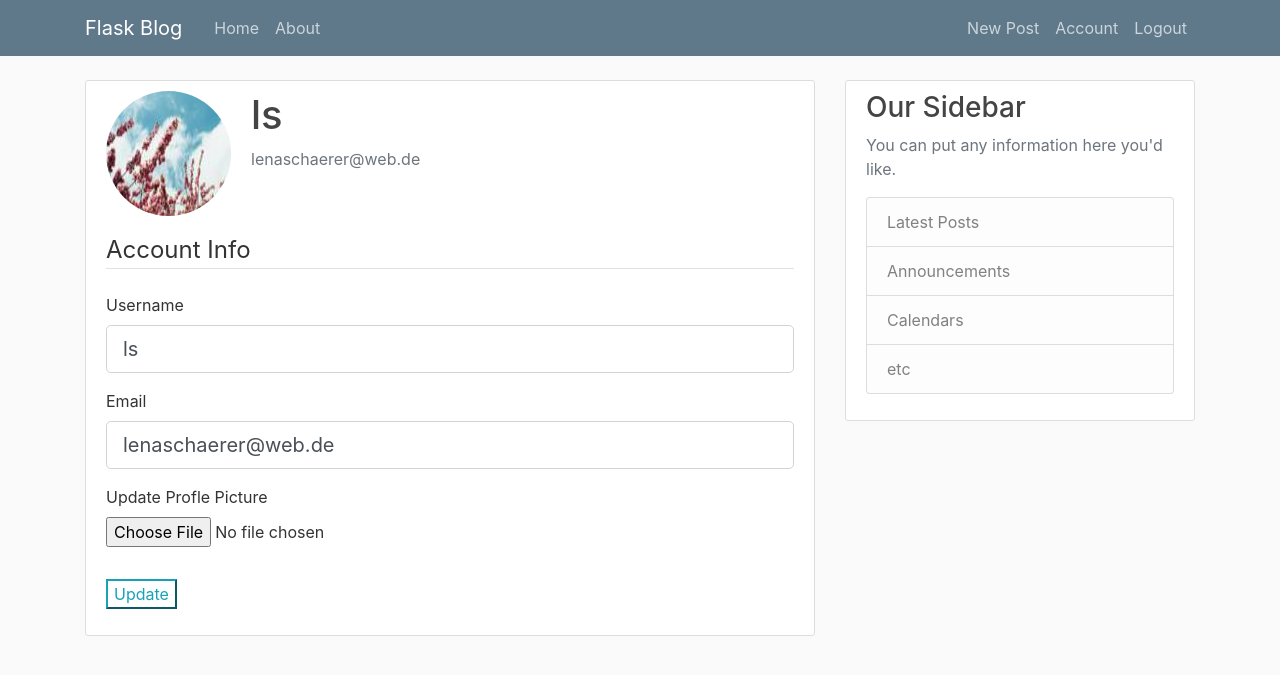
After one commit to lenaprog/Project_Blog, a Flask app: page /account in a window 1280 px wide. The commit adds this page. Shown: the top 675 px of the page. Run offline with Flask 2, Linux system fonts and the light colour scheme; a user stored in the database is signed in; some libraries are stand-ins or nearby versions.

Commit message:
User Authentification, User Account and Profile Picture and create, Update and Delete Posts, no flash message

```diff
--- a/flaskblog/__init__.py
+++ b/flaskblog/__init__.py
@@ -1,10 +1,16 @@
 
 from flask import Flask
 from flask_sqlalchemy import SQLAlchemy
+from flask_bcrypt import Bcrypt
+from flask_login import LoginManager
 
 app = Flask(__name__)
 app.config['SECRET_KEY'] = '5d9015adad41c24544a4495146dbd644'
 app.config['SQLALCHEMY_DATABASE_URI'] = 'sqlite:///site.db'
 db = SQLAlchemy(app)
+bcrypt = Bcrypt(app)
+login_manager = LoginManager(app)
+login_manager.login_view = 'login'
+login_manager.login_message_category = 'info'
 
 from flaskblog import routes
--- a/flaskblog/forms.py
+++ b/flaskblog/forms.py
@@ -1,6 +1,9 @@
 from flask_wtf import FlaskForm
-from wtforms import StringField, PasswordField, SubmitField, BooleanField
-from wtforms.validators import DataRequired, Length, Email, EqualTo
+from flask_wtf.file import FileField, FileAllowed
+from flask_login import current_user
+from wtforms import StringField, PasswordField, SubmitField, BooleanField, TextAreaField
+from wtforms.validators import DataRequired, Length, Email, EqualTo, ValidationError
+from flaskblog.models import User
 
 class  RegistrationForm(FlaskForm):
     username = StringField ('Username', validators=[DataRequired(), Length(min=2. ,max=20)])
@@ -12,6 +15,16 @@ class  RegistrationForm(FlaskForm):
 
     submit = SubmitField('Sign Up')
 
+    def validate_username(self, username):
+        user = User.query.filter_by(username=username.data).first()
+        if user:
+            raise ValidationError('That username is taken. Please choose a different one.')
+
+    def validate_email(self, email):
+        user = User.query.filter_by(email=email.data).first()
+        if user:
+            raise ValidationError('That email is taken. Please choose a different one.')
+
 
 class  LoginForm(FlaskForm):
     email = StringField ('Email', validators=[DataRequired(), Email()])
@@ -20,3 +33,29 @@ class  LoginForm(FlaskForm):
     remember = BooleanField('Remember Me')
 
     submit = SubmitField('Login')
+
+
+class  UpdateAccountForm(FlaskForm):
+    username = StringField ('Username', validators=[DataRequired(), Length(min=2. ,max=20)])
+
+    email = StringField ('Email', validators=[DataRequired(), Email()])
+
+    picture = FileField('Update Profle Picture', validators=[FileAllowed(['jpg', 'png'])])
+    submit = SubmitField('Update')
+
+    def validate_username(self, username):
+        if username.data != current_user.username:
+            user = User.query.filter_by(username=username.data).first()
+            if user:
+                raise ValidationError('That username is taken. Please choose a different one.')
+
+    def validate_email(self, email):
+        if email.data != current_user.email:
+            user = User.query.filter_by(email=email.data).first()
+            if user:
+                raise ValidationError('That email is taken. Please choose a different one.')
+
+class PostForm(FlaskForm):
+    title = StringField('Title', validators=[DataRequired()])
+    content = TextAreaField('Content', validators=[DataRequired()])
+    submit = SubmitField('Post')
--- a/flaskblog/routes.py
+++ b/flaskblog/routes.py
@@ -1,27 +1,17 @@
-from flask import render_template, url_for, flash, redirect
-from flaskblog import app
-from flaskblog.forms import RegistrationForm, LoginForm
+import os
+import secrets
+from PIL import Image
+from flask import render_template, url_for, flash, redirect, request, abort
+from flaskblog import app, db, bcrypt
+from flaskblog.forms import RegistrationForm, LoginForm, UpdateAccountForm, PostForm
 from flaskblog.models import User, Post
+from flask_login import login_user, current_user, logout_user, login_required
 
-
-posts = [
-    {
-        'author': 'Lena Schärer',
-        'title': 'Blog Post 1',
-        'content': 'First blog content',
-        'date_posted': 'May 22, 2021'
-    },
-    {
-        'author': 'David Schärer',
-        'title': 'Blog Post 2',
-        'content': 'Second blog content',
-        'date_posted': 'May 23,2021'
-    }
-]
 
 @app.route("/")
 @app.route("/home")
 def home():
+    posts = Post.query.all()
     return render_template ('home.html', posts=posts)
 
 @app.route("/about")
@@ -31,20 +21,113 @@ def about():
 
 @app.route("/register", methods=['GET','POST'])
 def register():
+    if current_user.is_authenticated:
+        return redirect(url_for('home'))
     form = RegistrationForm()
     if form.validate_on_submit():
-        flash(f'Account created for {form.username.data}!', 'success')
-        return redirect(url_for('home'))
+        hashed_password = bcrypt.generate_password_hash(form.password.data).decode('utf-8')
+        user = User(username=form.username.data, email=form.email.data, password=hashed_password)
+        db.session.add(user)
+        db.session.commit()
+        flash('Your account has been created! You are now able to log in', 'success')
+        return redirect(url_for('login'))
 
     return render_template('register.html', title='Register', form=form)
 
 @app.route("/login", methods=['GET','POST'])
 def login():
+    if current_user.is_authenticated:
+        return redirect(url_for('home'))
     form = LoginForm()
     if form.validate_on_submit():
-        if form.email.data == 'admin@blog.com' and form.password.data == 'password':
-          flash('You have been logged in','success')
-          return redirect(url_for('home'))
+        user = User.query.filter_by(email=form.email.data).first()
+        if user and bcrypt.check_password_hash(user.password, form.password.data):
+            login_user(user, remember=form.remember.data)
+            next_page = request.args.get('next')
+            return redirect(next_page) if next_page else redirect(url_for('home'))
         else:
-            flash('Login Unsuccessful. Please check username and password.', 'danger')
+            flash('Login Unsuccessful. Please check email and password.', 'danger')
     return render_template('login.html', title='Login', form=form)
+
+@app.route("/logout")
+def logout():
+    logout_user()
+    return redirect(url_for('home'))
+
+def save_picture(form_picture):
+    random_hex = secrets.token_hex(8)
+    _, f_ext = os.path.splitext(form_picture.filename)
+    picture_fn = random_hex + f_ext
+    picture_path = os.path.join(app.root_path, 'static/profile_pics', picture_fn)
+
+    output_size = (125, 125)
+    i = Image.open(form_picture)
+    i.thumbnail(output_size)
+    i.save(picture_path)
+
+    return picture_fn
+
+@app.route("/account", methods=['GET','POST'])
+@login_required
+def account():
+    form = UpdateAccountForm()
+    if form.validate_on_submit():
+        if form.picture.data:
+            picture_file = save_picture(form.picture.data)
+            current_user.image_file = picture_file
+        current_user.username = form.username.data
+        current_user.email = form.email.data
+        db.session.commit()
+        flash('Your account has been updated!', 'success')
+        return redirect(url_for('account'))
+    elif request.method == 'GET':
+        form.username.data = current_user.username
+        form.email.data = current_user.email
+    image_file = url_for('static', filename = 'profile_pics/' + current_user.image_file)
+    return render_template('account.html', title='Account', image_file=image_file, form=form)
+
+@app.route("/post/new", methods=['GET','POST'])
+@login_required
+def new_post():
+    form = PostForm()
+    if form.validate_on_submit():
+        post = Post(title=form.title.data, content=form.content.data, author=current_user)
+        db.session.add(post)
+        db.session.commit()
+        flash('Your post has been created!', 'success')
+        return redirect(url_for('home'))
+    return render_template('create_post.html', title='New Post', form=form, legend='New Post')
+
+@app.route("/post/<int:post_id>")
+def post(post_id):
+    post = Post.query.get_or_404(post_id)
+    return render_template('post.html', title=post.title, post=post)
+
+
+@app.route("/post/<int:post_id>/update", methods=['GET','POST'])
+def update_post(post_id):
+    post = Post.query.get_or_404(post_id)
+    if post.author != current_user:
+        abort(403)
+    form = PostForm()
+    if form.validate_on_submit():
+        post.title = form.title.data
+        post.content = form.content.data
+        db.session.commit()
+        flash('Your post has been updated!', 'success')
+        return redirect(url_for('post', post_id=post.id))
+    elif request.method == 'GET':
+        form.title.data = post.title
+        form.content.data = post.content
+    return render_template('create_post.html', title='Update Post', form=form, legend='Update Post')
+
+@app.route("/post/<int:post_id>/delete", methods=['POST'])
+@login_required
+def delete_post(post_id):
+    post = Post.query.get_or_404(post_id)
+    if post.author != current_user:
+        abort(403)
+    db.session.delete(post)
+    db.session.commit()
+    flash('Your post has been deleted!', 'success')
+    return redirect(url_for('home'))
--- /dev/null
+++ b/flaskblog/templates/account.html
@@ -0,0 +1,57 @@
+{% extends "layout.html" %}
+{% block content %}
+    <div class="content-section">
+        <div class="media">
+            <img class="rounded-circle account-img" src="{{ image_file }}">
+            <div class="media-body">
+                <h2 class="account-heading">{{ current_user.username }}</h2>
+                <p class="text-secondary">{{ current_user.email }}</p>
+            </div>
+        </div>
+            <form method="POST" action="" enctype="multipart/form-data">
+                {{ form.hidden_tag() }}
+                <fieldset class="form-group">
+                    <legend class="border-bottom mb-4">Account Info</legend>
+                    <div class="form-group">
+                        {{ form.username.label(class="form-control-label") }}
+
+                        {% if form.username.errors %}
+                            {{ form.username(class="form-control form-control-lg is invalid") }}
+                            <div class="invalid-feedback">
+                                {% for error in form.username.error%}
+                                    <span>{{ error }} </span>
+                                {% endfor %}
+                            </div>
+                        {% else %}
+                        {{ form.username(class="form-control form-control-lg") }}
+                    {% endif%}
+                    </div>
+                    <div class="form-group">
+                        {{ form.email.label(class="form-control-label") }}
+                        {% if form.email.errors %}
+                            {{ form.email(class="form-control form-control-lg is invalid") }}
+                            <div class="invalid-feedback">
+                                {% for error in form.email.errors %}
+                                    <span>{{ error }} </span>
+                                {% endfor %}
+                            </div>
+                        {% else %}
+                            {{ form.email(class="form-control form-control-lg") }}
+                        {% endif%}
+                    </div>
+                    <div class="form-group">
+                        {{ form.picture.label() }}
+                        {{ form.picture(class="form-control-file") }}
+                        {% if form.picture.errors %}
+                            {% for error in form.picture.errors %}
+                                <span class="text-danger">{{ error }} </span></br>
+                            {% endfor %}
+                        {% endif%}
+                    </div>
+                </fieldset>
+                <div class="form-group">
+                    {{ form.submit(class="btn-outline-info") }}
+                </div>
+            </form>
+    </div>
+{% endblock content %}
--- a/flaskblog/templates/layout.html
+++ b/flaskblog/templates/layout.html
@@ -32,8 +32,14 @@
             </div>
             <!-- Navbar Right Side -->
             <div class="navbar-nav">
-              <a class="nav-item nav-link" href="/login">Login</a>
-              <a class="nav-item nav-link" href="/register">Register</a>
+              {% if current_user.is_authenticated %}
+                <a class="nav-item nav-link" href="{{ url_for('new_post') }}">New Post</a>
+                <a class="nav-item nav-link" href="{{ url_for('account') }}">Account</a>
+                <a class="nav-item nav-link" href="{{ url_for('logout') }}">Logout</a>
+              {% else %}
+                <a class="nav-item nav-link" href="{{ url_for('login') }}">Login</a>
+                <a class="nav-item nav-link" href="{{ url_for('register') }}">Register</a>
+              {% endif %}
             </div>
           </div>
         </div>
--- a/flaskblog/templates/login.html
+++ b/flaskblog/templates/login.html
@@ -19,9 +19,8 @@
                     {% else %}
                         {{ form.email(class="form-control form-control-lg") }}
                     {% endif%}
+                </div>
 
-
-                </div>
                 <div class="form-group">
                     {{ form.password.label(class="form-control-label") }}
                     {% if form.password.errors %}
```
Also changed, not shown: flaskblog/models.py (+8 -2 lines), flaskblog/templates/create_post.html (added, +44 -0 lines), flaskblog/templates/home.html (+4 -3 lines), flaskblog/templates/post.html (added, +39 -0 lines), flaskblog/site.db, flaskblog/static/profile_pics/17526bec360e7233.jpg (added), flaskblog/static/profile_pics/be5eeba074d1506e.jpg (added), flaskblog/static/profile_pics/default.jpg (added), 2 other files.
